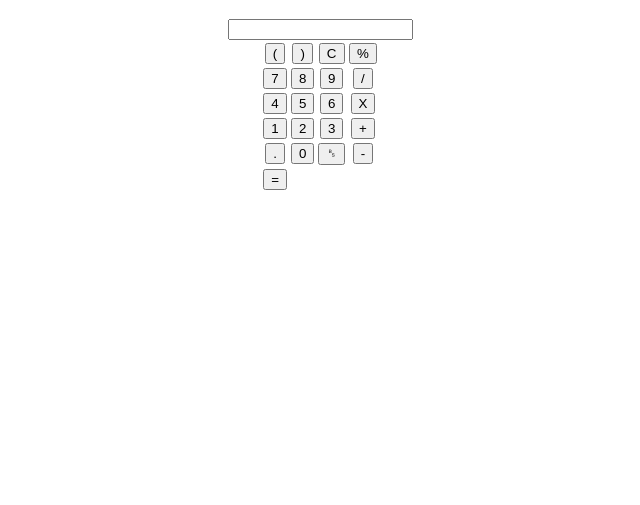
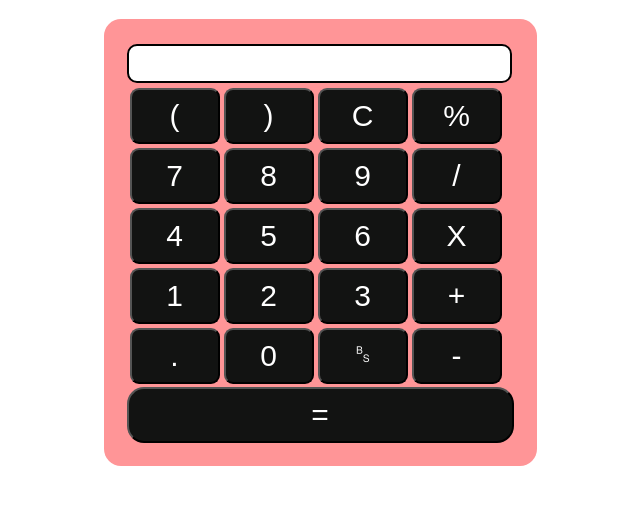
Before and after one commit to shaikhhamza11/Calculator, a plain HTML site: page index.html in a window 1280 px wide. Shown: the part 61-566 px from the top of the page, without its empty margins (320-960 px from the left). Drawn offline with Linux system fonts and the light colour scheme.

Commit message:
Design added

```diff
--- a/calcu.js
+++ b/calcu.js
@@ -35,6 +35,7 @@ for (items of buttons) {
            screen.value=screenValue;
 
          }
+
         else{
             screenValue += buttonValue;
             screen.value = screenValue;
--- a/index.html
+++ b/index.html
@@ -11,8 +11,8 @@
 <body>
     <div class=container>
         <h1>Calculator</h1>
-        <input type="text" id="screen" name="screen">
         <div class="calculator">
+            <input type="text" id="screen" name="screen">
             <table>
                 <tr>
                     <td><button>(</button></td>
@@ -44,14 +44,11 @@
                     <td><button>&#9224;</button></td>
                     <td><button>-</button></td>
                 </tr>
-                <tr>
-                    <td><button>=</button></td>
 
-
-                </tr>
 
 
             </table>
+            <button id="equal">=</button>
         </div>
     </div>
 </body>
--- a/style.css
+++ b/style.css
@@ -1,8 +1,39 @@
+/* *{
+    margin:0;
+    padding:0;
+} */
 .container{
     text-align: center;
+
 }
 .calculator{
-    display: flex;
-    justify-content: center;
-    align-items: center;
+    display: inline-block;
+    background-color:#ff9597;
+    padding:23px;
+
+
+   border-radius: 17px;
+
 }
+input{
+    font-size:29px;
+    margin:2px 2px 0 0;
+    border:2px solid black;
+    border-radius: 10px;
+    margin-bottom: 2px;
+}
+button{
+    width: 90px;
+    height: 56px;
+    border-radius: 9px;
+
+    background-color: rgb(18, 19, 18);
+    font-size: 30px;
+    color: white;
+
+
+}
+#equal{
+    width:100%;
+    border-radius: 17px;
+}
```
